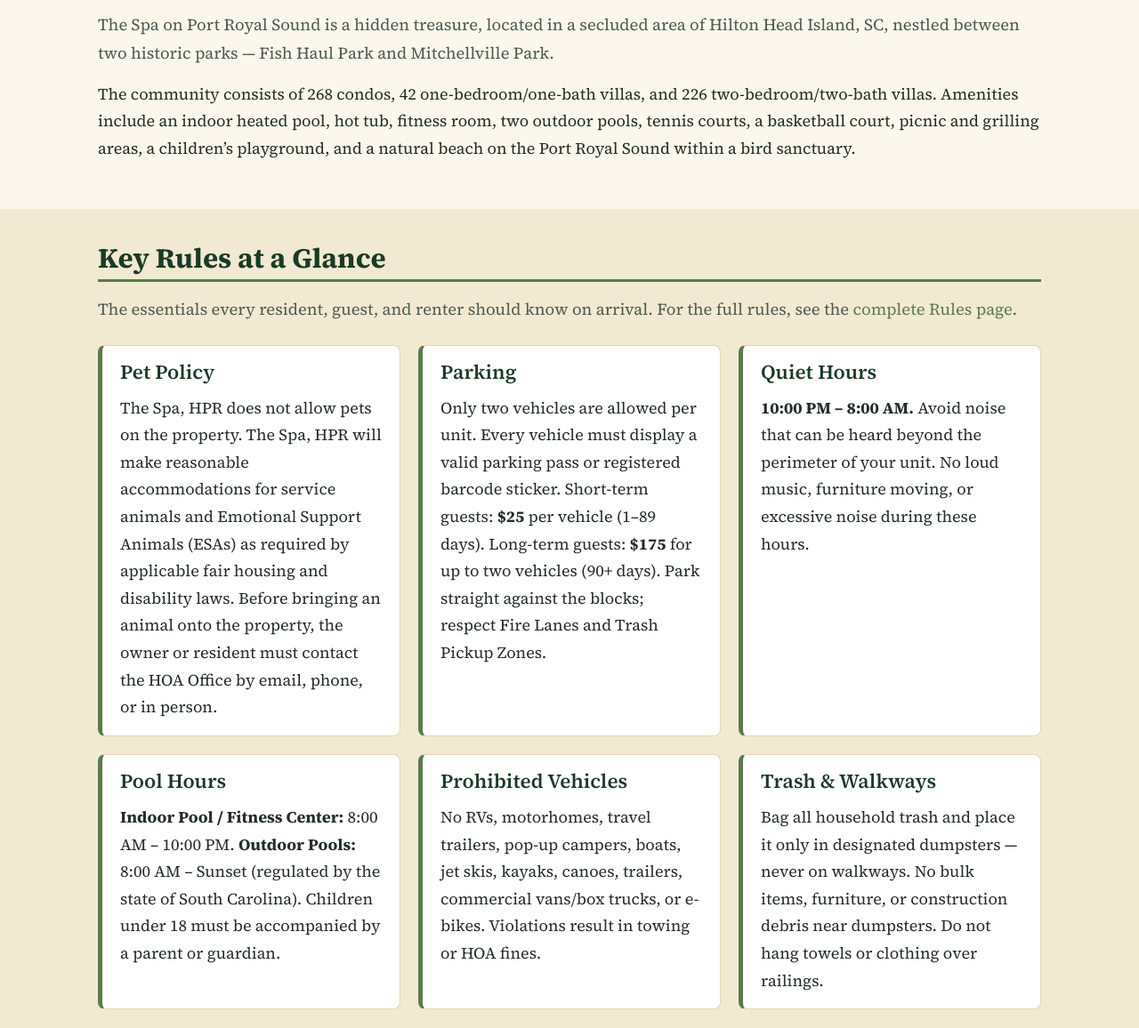
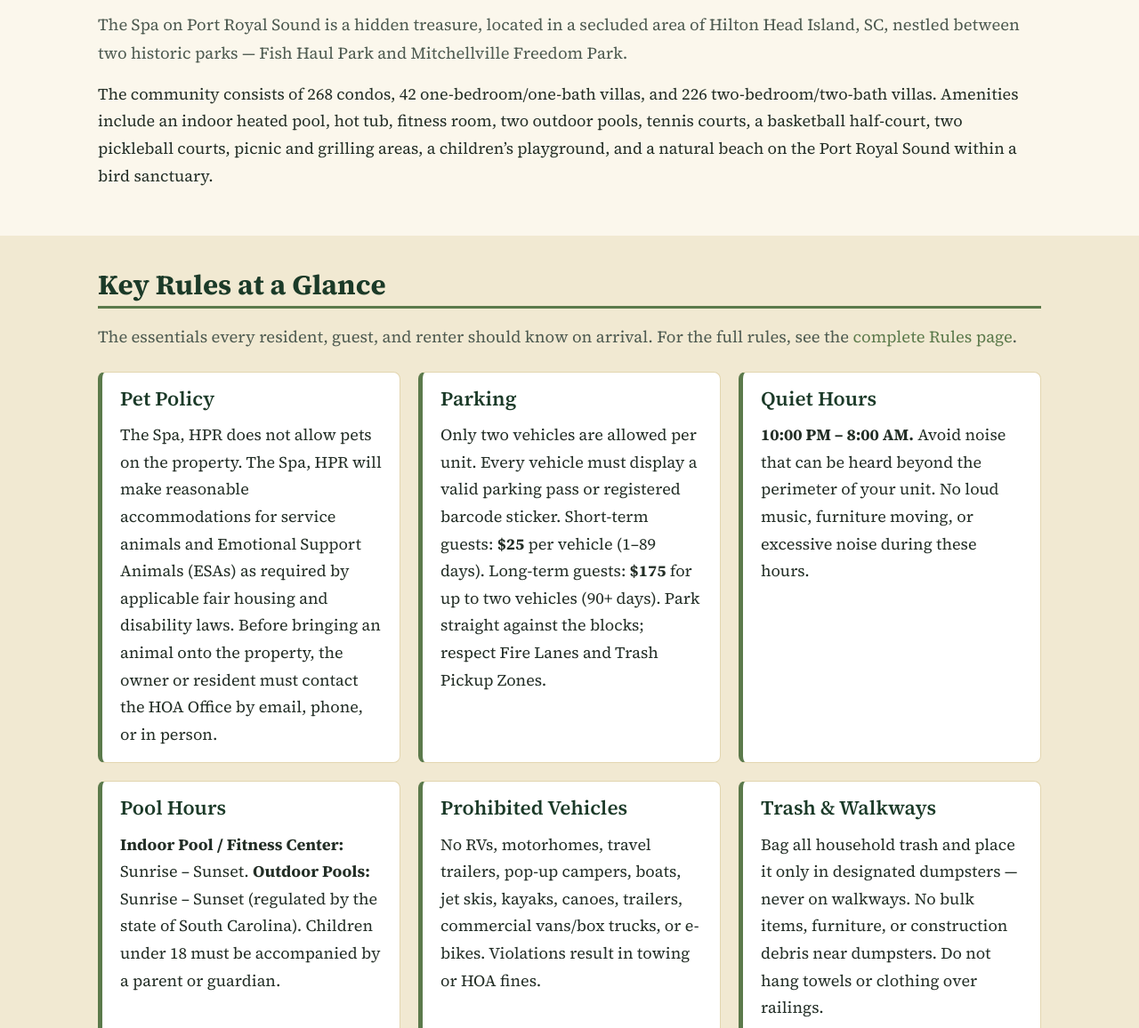
Before and after one commit to thespaonportroyalsound/spa-hpr-website, a plain HTML site: page index.html in a window 1280 px wide. Shown: the part 487-1643 px from the top of the page at 89% size. Drawn offline with Linux system fonts and the light colour scheme.

Commit message:
Minor wording changes, adding pickleball as an amenity in multiple sections.

```diff
--- a/index.html
+++ b/index.html
@@ -77,8 +77,8 @@
     <section class="section">
       <div class="container">
         <h2>Welcome to The Spa</h2>
-        <p class="lede">The Spa on Port Royal Sound is a hidden treasure, located in a secluded area of Hilton Head Island, SC, nestled between two historic parks — Fish Haul Park and Mitchellville Park.</p>
-        <p>The community consists of 268 condos, 42 one-bedroom/one-bath villas, and 226 two-bedroom/two-bath villas. Amenities include an indoor heated pool, hot tub, fitness room, two outdoor pools, tennis courts, a basketball court, picnic and grilling areas, a children&rsquo;s playground, and a natural beach on the Port Royal Sound within a bird sanctuary.</p>
+        <p class="lede">The Spa on Port Royal Sound is a hidden treasure, located in a secluded area of Hilton Head Island, SC, nestled between two historic parks — Fish Haul Park and Mitchellville Freedom Park.</p>
+        <p>The community consists of 268 condos, 42 one-bedroom/one-bath villas, and 226 two-bedroom/two-bath villas. Amenities include an indoor heated pool, hot tub, fitness room, two outdoor pools, tennis courts, a basketball half-court, two pickleball courts, picnic and grilling areas, a children&rsquo;s playground, and a natural beach on the Port Royal Sound within a bird sanctuary.</p>
       </div>
     </section>
 
@@ -105,7 +105,7 @@
 
           <article class="rule-card">
             <h3>Pool Hours</h3>
-            <p><strong>Indoor Pool / Fitness Center:</strong> 8:00 AM &ndash; 10:00 PM. <strong>Outdoor Pools:</strong> 8:00 AM &ndash; Sunset (regulated by the state of South Carolina). Children under 18 must be accompanied by a parent or guardian.</p>
+            <p><strong>Indoor Pool / Fitness Center:</strong> Sunrise &ndash; Sunset. <strong>Outdoor Pools:</strong> Sunrise &ndash; Sunset (regulated by the state of South Carolina). Children under 18 must be accompanied by a parent or guardian.</p>
           </article>
 
           <article class="rule-card">
@@ -136,7 +136,7 @@
     <section class="section" id="community">
       <div class="container">
         <h2>The Community</h2>
-        <p class="lede">A glimpse of the property &mdash; 27 acres of live oaks and palm trees, two outdoor pools, an indoor pool and fitness center, koi ponds, picnic and grilling areas, and a natural beach on the Port Royal Sound.</p>
+        <p class="lede">A glimpse of the property &mdash; 13 acres of live oaks and palm trees, two outdoor pools, an indoor pool and fitness center, a basketball half-court, two pickleball courts, lagoon, picnic and grilling areas, and a natural beach on the Port Royal Sound.</p>
         <div class="photo-gallery" role="list">
           <figure class="photo-tile" role="listitem">
             <img src="images/rasters/photos/outdoor-pool-hottub.webp" alt="Outdoor pool with hot tub surrounded by live oaks" loading="lazy" width="800" height="534">
```
Also changed, not shown: rules.html (+2 -2 lines).
